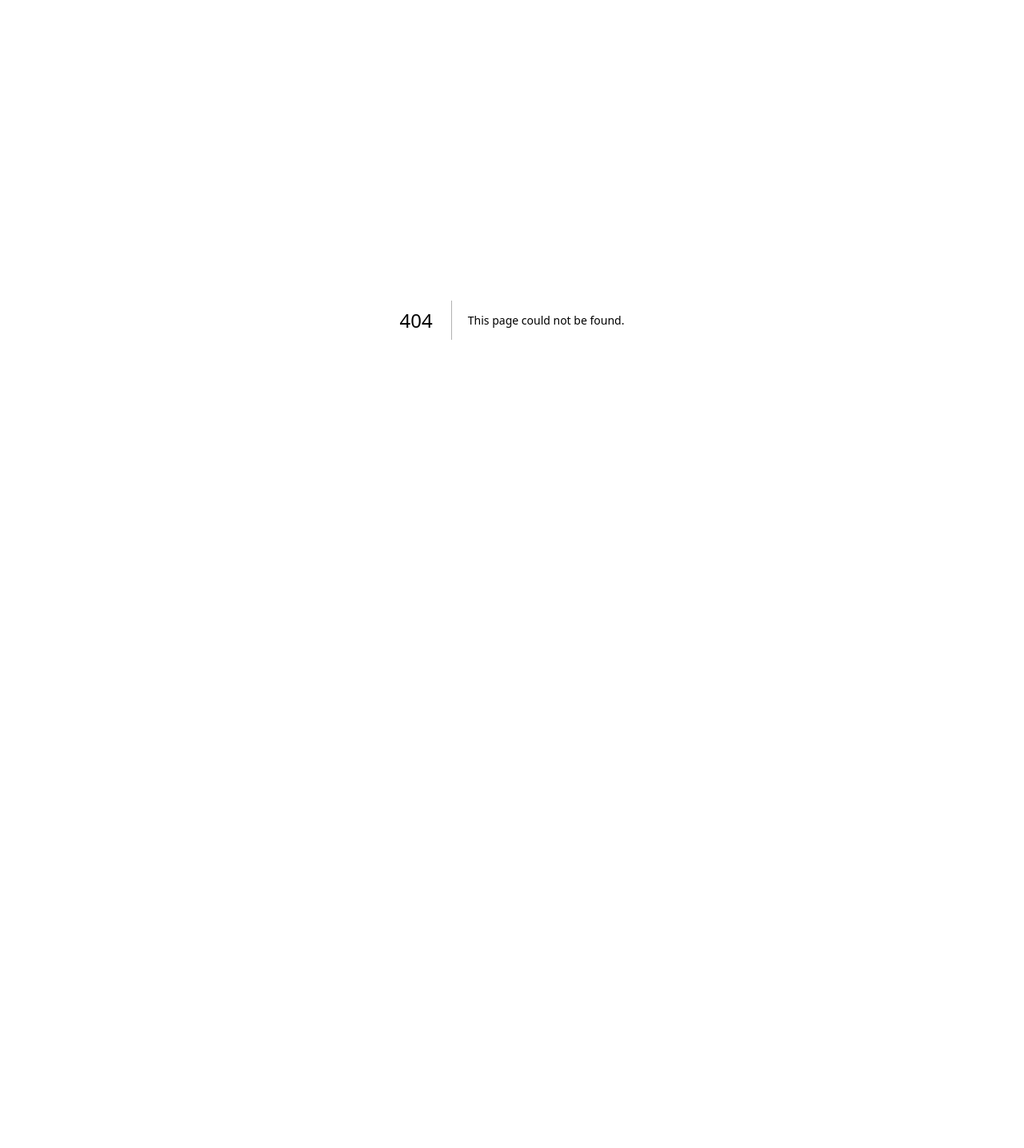
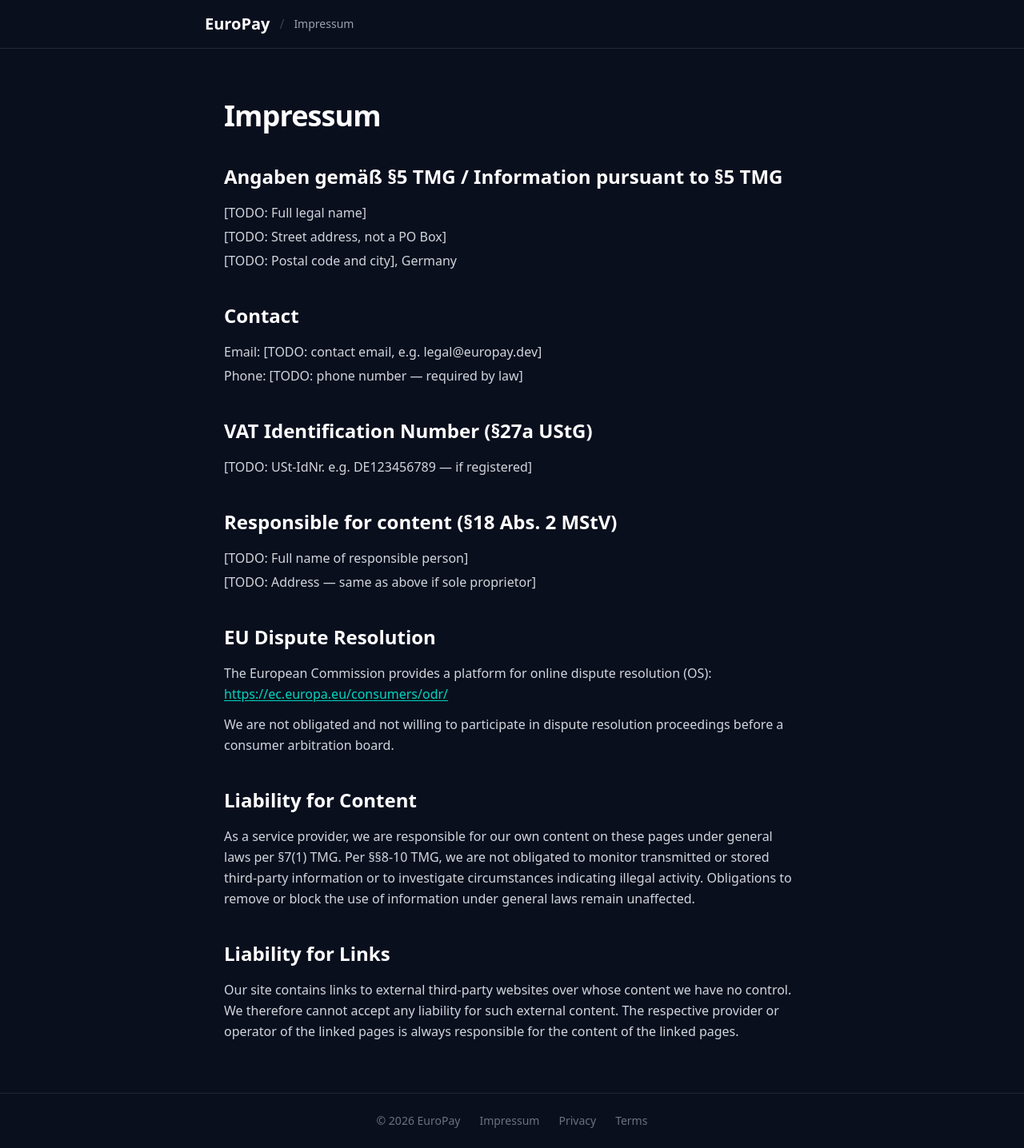
Before and after one commit to mhxdev/eupay, a Next.js app in the folder apps/web/: page /impressum in a window 1280 px wide. Before the commit this address had no page. Shown: the whole page at 80% size. Before the commit the page ends 800 px from the top, so only its background shows below. Built offline with nearby package versions, Linux system fonts and the light colour scheme.

Commit message:
feat: add Impressum, Privacy, Terms pages with footer links across all public pages

```diff
--- a/apps/web/src/app/docs/layout.tsx
+++ b/apps/web/src/app/docs/layout.tsx
@@ -1,3 +1,4 @@
+import Link from "next/link"
 import { DocsHeader } from "./DocsHeader"
 import { DocsSidebar } from "./DocsSidebar"
 
@@ -15,6 +16,14 @@ export default function DocsLayout({
       <main className="pt-14 md:pl-64">
         <div className="max-w-[800px] px-8 py-12 md:py-16">
           {children}
+
+          <footer className="mt-12 border-t border-white/10 pt-6 text-xs text-gray-500">
+            <Link href="/impressum" className="hover:text-gray-300 transition-colors">Impressum</Link>
+            <span className="mx-2">&middot;</span>
+            <Link href="/privacy" className="hover:text-gray-300 transition-colors">Privacy</Link>
+            <span className="mx-2">&middot;</span>
+            <Link href="/terms" className="hover:text-gray-300 transition-colors">Terms</Link>
+          </footer>
         </div>
       </main>
     </div>
--- /dev/null
+++ b/apps/web/src/app/impressum/page.tsx
@@ -0,0 +1,107 @@
+import Link from "next/link"
+import { PublicFooter } from "@/components/PublicFooter"
+
+export default function ImpressumPage() {
+  return (
+    <div className="flex min-h-screen flex-col bg-[#0a0f1e] text-white">
+      <nav className="border-b border-white/10 px-6 py-4">
+        <div className="mx-auto flex max-w-3xl items-center gap-3">
+          <Link href="/" className="text-xl font-bold">
+            EuroPay
+          </Link>
+          <span className="text-white/20">/</span>
+          <span className="text-sm text-gray-400">Impressum</span>
+        </div>
+      </nav>
+
+      <main className="mx-auto w-full max-w-3xl flex-1 px-6 py-12 md:py-16">
+        <h1 className="text-4xl font-bold tracking-tight">Impressum</h1>
+
+        <section className="mt-10">
+          <h2 className="text-2xl font-semibold">
+            Angaben gem&auml;&szlig; &sect;5 TMG / Information pursuant to &sect;5 TMG
+          </h2>
+          <div className="mt-4 space-y-1 text-base leading-relaxed text-gray-300">
+            <p>[TODO: Full legal name]</p>
+            <p>[TODO: Street address, not a PO Box]</p>
+            <p>[TODO: Postal code and city], Germany</p>
+          </div>
+        </section>
+
+        <section className="mt-10">
+          <h2 className="text-2xl font-semibold">Contact</h2>
+          <div className="mt-4 space-y-1 text-base leading-relaxed text-gray-300">
+            <p>Email: [TODO: contact email, e.g. legal@europay.dev]</p>
+            <p>Phone: [TODO: phone number — required by law]</p>
+          </div>
+        </section>
+
+        <section className="mt-10">
+          <h2 className="text-2xl font-semibold">
+            VAT Identification Number (&sect;27a UStG)
+          </h2>
+          <p className="mt-4 text-base leading-relaxed text-gray-300">
+            [TODO: USt-IdNr. e.g. DE123456789 — if registered]
+          </p>
+        </section>
+
+        <section className="mt-10">
+          <h2 className="text-2xl font-semibold">
+            Responsible for content (&sect;18 Abs. 2 MStV)
+          </h2>
+          <div className="mt-4 space-y-1 text-base leading-relaxed text-gray-300">
+            <p>[TODO: Full name of responsible person]</p>
+            <p>[TODO: Address — same as above if sole proprietor]</p>
+          </div>
+        </section>
+
+        <section className="mt-10">
+          <h2 className="text-2xl font-semibold">EU Dispute Resolution</h2>
+          <div className="mt-4 space-y-3 text-base leading-relaxed text-gray-300">
+            <p>
+              The European Commission provides a platform for online dispute
+              resolution (OS):{" "}
+              <a
+                href="https://ec.europa.eu/consumers/odr/"
+                target="_blank"
+                rel="noopener noreferrer"
+                className="text-teal-400 underline underline-offset-2 hover:text-teal-300"
+              >
+                https://ec.europa.eu/consumers/odr/
+              </a>
+            </p>
+            <p>
+              We are not obligated and not willing to participate in dispute
+              resolution proceedings before a consumer arbitration board.
+            </p>
+          </div>
+        </section>
+
+        <section className="mt-10">
+          <h2 className="text-2xl font-semibold">Liability for Content</h2>
+          <p className="mt-4 text-base leading-relaxed text-gray-300">
+            As a service provider, we are responsible for our own content on
+            these pages under general laws per &sect;7(1) TMG. Per &sect;&sect;8-10
+            TMG, we are not obligated to monitor transmitted or stored
+            third-party information or to investigate circumstances indicating
+            illegal activity. Obligations to remove or block the use of
+            information under general laws remain unaffected.
+          </p>
+        </section>
+
+        <section className="mt-10">
+          <h2 className="text-2xl font-semibold">Liability for Links</h2>
+          <p className="mt-4 text-base leading-relaxed text-gray-300">
+            Our site contains links to external third-party websites over whose
+            content we have no control. We therefore cannot accept any liability
+            for such external content. The respective provider or operator of the
+            linked pages is always responsible for the content of the linked
+            pages.
+          </p>
+        </section>
+      </main>
+
+      <PublicFooter />
+    </div>
+  )
+}
--- a/apps/web/src/app/page.tsx
+++ b/apps/web/src/app/page.tsx
@@ -432,42 +432,23 @@ function CtaSection() {
 
 function Footer() {
   return (
-    <footer className="border-t border-white/10 py-12 px-6">
-      <div className="mx-auto flex max-w-6xl flex-col items-center justify-between gap-6 md:flex-row">
-        <div className="flex items-center gap-6 text-sm text-gray-500">
-          <Link href="/docs" className="hover:text-gray-300 transition-colors">
-            Docs
+    <footer className="border-t border-white/10 py-6 px-6">
+      <div className="mx-auto flex max-w-6xl items-center justify-center gap-6 text-sm text-gray-500">
+        <p>
+          &copy; 2026{" "}
+          <Link href="/" className="hover:text-gray-300 transition-colors">
+            EuroPay
           </Link>
-          <a
-            href="https://github.com/mhxdev/EuroPayKit"
-            target="_blank"
-            rel="noopener noreferrer"
-            className="hover:text-gray-300 transition-colors"
-          >
-            GitHub
-          </a>
-          <Link href="/pricing" className="hover:text-gray-300 transition-colors">
-            Pricing
-          </Link>
-          <Link href="/dashboard" className="hover:text-gray-300 transition-colors">
-            Dashboard
-          </Link>
-          <Link href="/privacy" className="hover:text-gray-300 transition-colors">
-            Privacy Policy
-          </Link>
-          <Link href="/impressum" className="hover:text-gray-300 transition-colors">
-            Impressum
-          </Link>
-          <Link href="/changelog" className="hover:text-gray-300 transition-colors">
-            Changelog
-          </Link>
-          <Link href="/status" className="hover:text-gray-300 transition-colors">
-            Status
-          </Link>
-        </div>
-        <p className="text-xs text-gray-600">
-          &copy; 2026 EuroPay. All rights reserved.
         </p>
+        <Link href="/impressum" className="hover:text-gray-300 transition-colors">
+          Impressum
+        </Link>
+        <Link href="/privacy" className="hover:text-gray-300 transition-colors">
+          Privacy
+        </Link>
+        <Link href="/terms" className="hover:text-gray-300 transition-colors">
+          Terms
+        </Link>
       </div>
     </footer>
   )
--- a/apps/web/src/app/pricing/page.tsx
+++ b/apps/web/src/app/pricing/page.tsx
@@ -192,18 +192,26 @@ export default function PricingPage() {
       </main>
 
       {/* Footer */}
-      <footer className="border-t border-white/10 py-8 px-6">
-        <div className="mx-auto max-w-4xl flex items-center justify-between">
-          <Link
-            href="/"
-            className="flex items-center gap-1.5 text-sm text-gray-500 hover:text-gray-300 transition-colors"
-          >
-            <ArrowLeft className="h-3.5 w-3.5" />
-            Back to EuroPay
+      <footer className="border-t border-white/10 py-6 px-6">
+        <div className="mx-auto flex max-w-4xl items-center justify-center gap-6 text-sm text-gray-500">
+          <p>
+            &copy; 2026{" "}
+            <Link
+              href="/"
+              className="hover:text-gray-300 transition-colors"
+            >
+              EuroPay
+            </Link>
+          </p>
+          <Link href="/impressum" className="hover:text-gray-300 transition-colors">
+            Impressum
           </Link>
-          <p className="text-xs text-gray-600">
-            &copy; 2026 EuroPay. All rights reserved.
-          </p>
+          <Link href="/privacy" className="hover:text-gray-300 transition-colors">
+            Privacy
+          </Link>
+          <Link href="/terms" className="hover:text-gray-300 transition-colors">
+            Terms
+          </Link>
         </div>
       </footer>
     </div>
--- /dev/null
+++ b/apps/web/src/app/privacy/page.tsx
@@ -0,0 +1,29 @@
+import Link from "next/link"
+import { PublicFooter } from "@/components/PublicFooter"
+
+export default function PrivacyPage() {
+  return (
+    <div className="flex min-h-screen flex-col bg-[#0a0f1e] text-white">
+      <nav className="border-b border-white/10 px-6 py-4">
+        <div className="mx-auto flex max-w-3xl items-center gap-3">
+          <Link href="/" className="text-xl font-bold">
+            EuroPay
+          </Link>
+          <span className="text-white/20">/</span>
+          <span className="text-sm text-gray-400">Privacy Policy</span>
+        </div>
+      </nav>
+
+      <main className="mx-auto w-full max-w-3xl flex-1 px-6 py-12 md:py-16">
+        <h1 className="text-4xl font-bold tracking-tight">Privacy Policy</h1>
+        <p className="mt-6 text-base leading-relaxed text-gray-300">
+          This privacy policy is currently being prepared by our legal counsel
+          and will be published before the platform launches. For questions about
+          data processing, contact [TODO: privacy@europay.dev].
+        </p>
+      </main>
+
+      <PublicFooter />
+    </div>
+  )
+}
--- /dev/null
+++ b/apps/web/src/app/terms/page.tsx
@@ -0,0 +1,29 @@
+import Link from "next/link"
+import { PublicFooter } from "@/components/PublicFooter"
+
+export default function TermsPage() {
+  return (
+    <div className="flex min-h-screen flex-col bg-[#0a0f1e] text-white">
+      <nav className="border-b border-white/10 px-6 py-4">
+        <div className="mx-auto flex max-w-3xl items-center gap-3">
+          <Link href="/" className="text-xl font-bold">
+            EuroPay
+          </Link>
+          <span className="text-white/20">/</span>
+          <span className="text-sm text-gray-400">Terms of Service</span>
+        </div>
+      </nav>
+
+      <main className="mx-auto w-full max-w-3xl flex-1 px-6 py-12 md:py-16">
+        <h1 className="text-4xl font-bold tracking-tight">Terms of Service</h1>
+        <p className="mt-6 text-base leading-relaxed text-gray-300">
+          Our terms of service are currently being prepared by our legal counsel
+          and will be published before the platform launches. For questions,
+          contact [TODO: legal@europay.dev].
+        </p>
+      </main>
+
+      <PublicFooter />
+    </div>
+  )
+}
--- /dev/null
+++ b/apps/web/src/components/PublicFooter.tsx
@@ -0,0 +1,25 @@
+import Link from "next/link"
+
+export function PublicFooter() {
+  return (
+    <footer className="border-t border-white/10 py-6 px-6">
+      <div className="mx-auto flex max-w-6xl items-center justify-center gap-6 text-sm text-gray-500">
+        <p>
+          &copy; 2026{" "}
+          <Link href="/" className="hover:text-gray-300 transition-colors">
+            EuroPay
+          </Link>
+        </p>
+        <Link href="/impressum" className="hover:text-gray-300 transition-colors">
+          Impressum
+        </Link>
+        <Link href="/privacy" className="hover:text-gray-300 transition-colors">
+          Privacy
+        </Link>
+        <Link href="/terms" className="hover:text-gray-300 transition-colors">
+          Terms
+        </Link>
+      </div>
+    </footer>
+  )
+}
```
